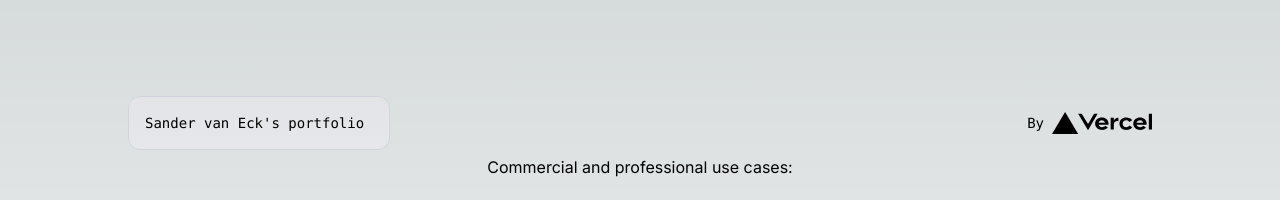
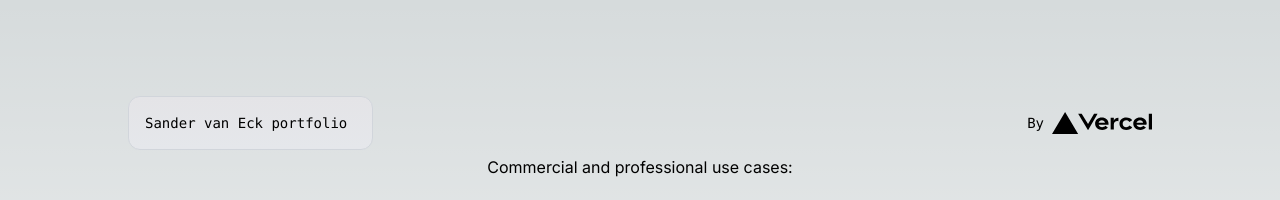
Before and after one commit to sandervaneck/portfolio, a Next.js app: page / in a window 1280 px wide. Shown: the top 200 px of the page. Built offline with nearby package versions, Linux system fonts and the light colour scheme.

Commit message:
Fix textual issues with deployment

```diff
--- a/app/page.tsx
+++ b/app/page.tsx
@@ -5,7 +5,7 @@ export default function Home() {
     <main className="flex min-h-screen flex-col items-center justify-between p-24">
       <div className="z-10 max-w-5xl w-full items-center justify-between font-mono text-sm lg:flex">
         <p className="fixed left-0 top-0 flex w-full justify-center border-b border-gray-300 bg-gradient-to-b from-zinc-200 pb-6 pt-8 backdrop-blur-2xl dark:border-neutral-800 dark:bg-zinc-800/30 dark:from-inherit lg:static lg:w-auto  lg:rounded-xl lg:border lg:bg-gray-200 lg:p-4 lg:dark:bg-zinc-800/30">
-          Sander van Eck's portfolio&nbsp;
+          Sander van Eck portfolio&nbsp;
         </p>
         <div className="fixed bottom-0 left-0 flex h-48 w-full items-end justify-center bg-gradient-to-t from-white via-white dark:from-black dark:via-black lg:static lg:h-auto lg:w-auto lg:bg-none">
           <a
@@ -26,7 +26,7 @@ export default function Home() {
           </a>
         </div>
       </div>
-      Commercial and professional use cases:
+      <>Commercial and professional use cases:</>
       <div className="mb-32 grid text-center lg:max-w-5xl lg:w-full lg:mb-0 lg:grid-cols-4 lg:text-left">
         <a
           href="https://www.mychefsbase.com"
@@ -71,7 +71,7 @@ export default function Home() {
             </span>
           </h2>
           <p className={`m-0 max-w-[30ch] text-sm opacity-50`}>
-            Private label Yerba Maté products, here is the self-developed webshop.
+            Private label Yerba Mate products, here is the self-developed webshop.
           </p>
           <Image
           className="relative dark:drop-shadow-[0_0_0.3rem_#ffffff70] dark:invert"
@@ -110,7 +110,7 @@ export default function Home() {
         </a>
         </div>
 
-        Public use cases:
+        <>Public use cases:</>
 
       <div className="mb-32 grid text-center lg:max-w-5xl lg:w-full lg:mb-0 lg:grid-cols-4 lg:text-left">
         <a
```
